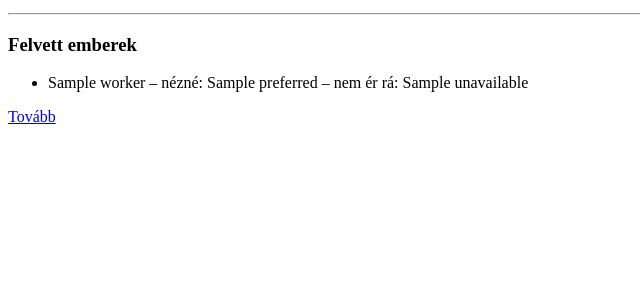
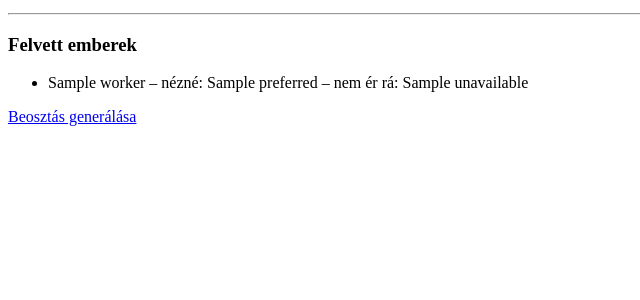
Before and after one commit to szid2006/nezoteres_beosztas7.0, a Python web app: template templates/workers.html in a window 1280 px wide. Shown: the part 270-570 px from the top of the page, without its empty margins (0-640 px from the left). Run offline with Jinja, Linux system fonts and the light colour scheme; the template is opened without the code that fills it: most values are stand-ins (such as "Sample title", 1, 10 or a date in 2020).

Commit message:
Update workers.html

```diff
--- a/templates/workers.html
+++ b/templates/workers.html
@@ -29,4 +29,4 @@
 {% endfor %}
 </ul>
 
-<a href="/result">Tovább</a>
+<a href="/generate">Beosztás generálása</a>
```
